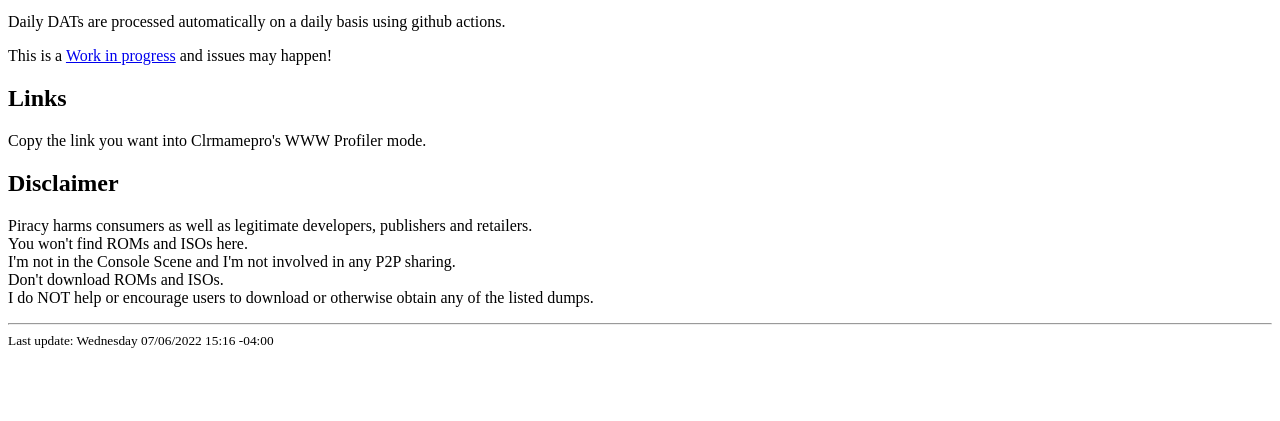
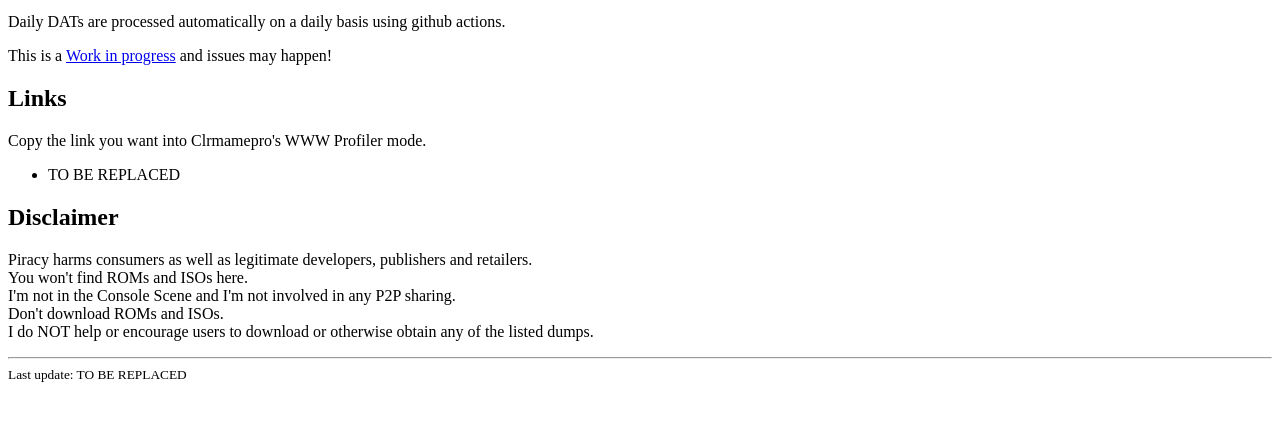
Before and after one commit to alvaromunoz/auto-wwwdat, a plain HTML site: page docs/index.html in a window 1280 px wide. Shown: the part 87-508 px from the top of the page. Drawn offline with Linux system fonts and the light colour scheme.

Commit message:
updated static "light" files

```diff
--- a/docs/index.html
+++ b/docs/index.html
@@ -25,6 +25,7 @@
     <p>Copy the link you want into Clrmamepro's WWW Profiler mode.</p>
     <ul>
       <!--index_files_top-->
+      <li>TO BE REPLACED</li>
       <!--index_files_bottom-->
     </ul>
     <h2>Disclaimer</h2>
@@ -41,6 +42,6 @@
 
   <footer>
     <hr />
-    <small>Last update: Wednesday 07/06/2022 15:16 -04:00</small>
+    <small>Last update: TO BE REPLACED</small>
   </footer>
 </html>
```
Also changed, not shown: 1 other file.
